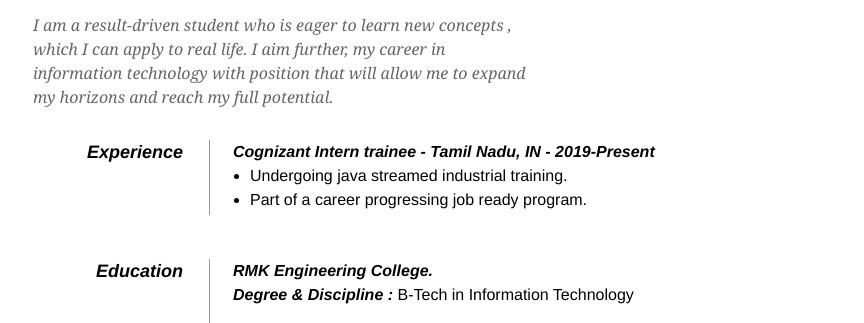
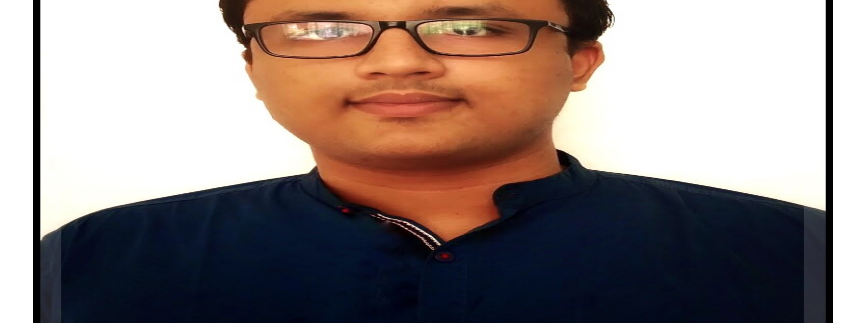
Before and after one commit to MuhamedSalihSeyedIbrahim/MuhamedSalihSeyedIbrahim.github.io, a plain HTML site: page index.html in a window 1280 px wide. Shown: the part 148-471 px from the top of the page, without its empty margins (207-1071 px from the left). Drawn offline with Linux system fonts and the light colour scheme.

Commit message:
Update index.html

```diff
--- a/index.html
+++ b/index.html
@@ -12,6 +12,8 @@
    <body>
       <div id="page-wrap">
 <!--          <img src="./images/cthulu.png" alt="Photo of Cthulu" id="pic"> -->
+             <img src="./images/1549525344388.JPEG" style="height:500px; width:100%" alt="pic" id="pic">
+
          <div id="contact-info" class="vcard">
             <!-- Microformats! -->
             <h1 class="fn">Muhamed Salih SI</h1>
```
